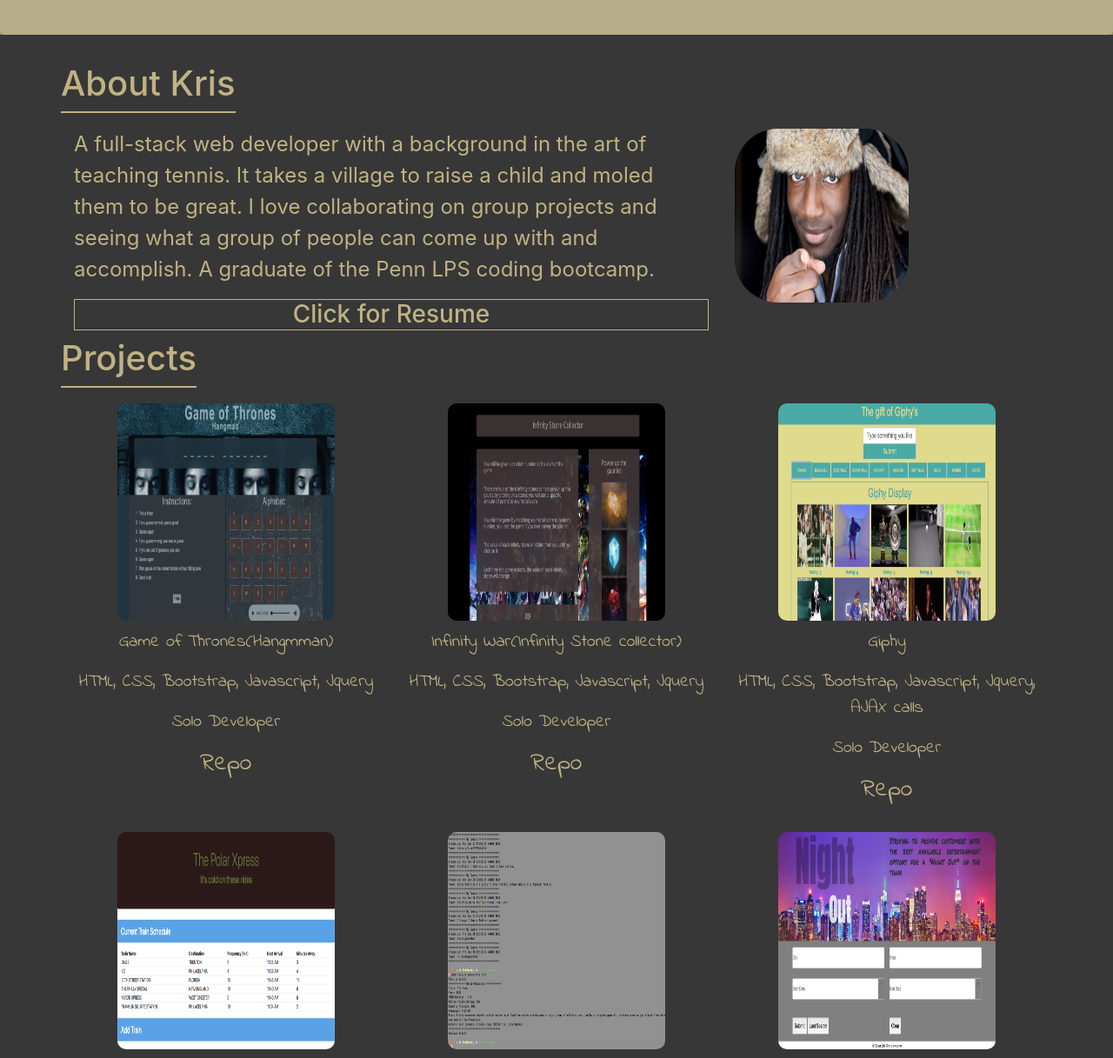
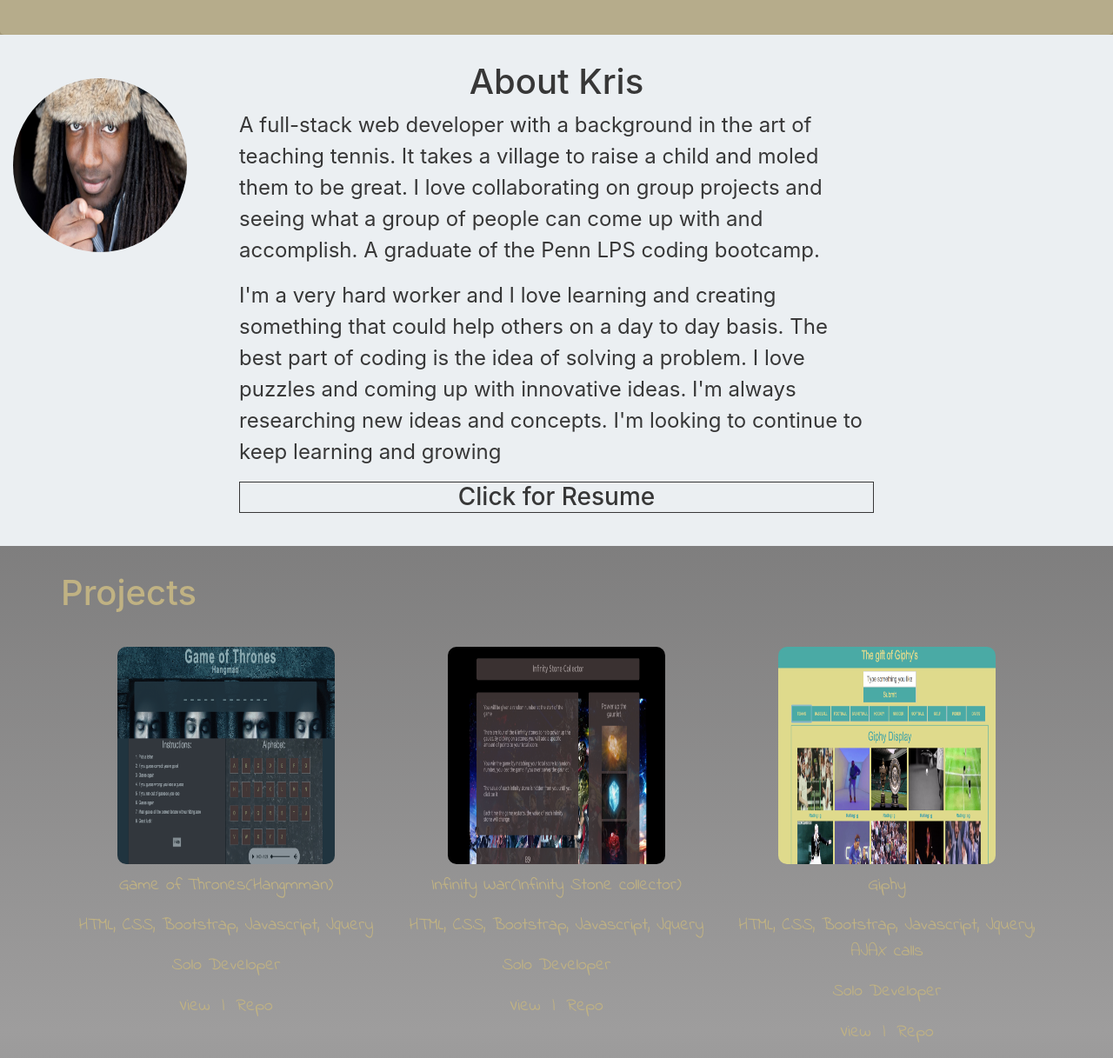
Before and after one commit to krispykrisp12/My-Portfolio, a plain HTML site: page index.html in a window 1280 px wide. Shown: the part 660-1877 px from the top of the page at 87% size. Drawn offline with nearby package versions, Linux system fonts and the light colour scheme; grey boxes are pictures that could not be loaded.

Commit message:
layout update

```diff
--- a/assets/css/style.css
+++ b/assets/css/style.css
@@ -4,10 +4,29 @@
 }
 
 body {
-  background: #373737;
+  /* background: #373737; */
+  background-image: linear-gradient(#373737, #9e9d9d, #111111);
   color: #c0b283;
+  /* ================================= */
+  /* background-image: linear-gradient(black, grey, black); */
+  /* color: black; */
+}
+/* ====================================== */
+a {
+  color: #373737;
+  text-decoration: none;
 }
 
+a:hover {
+  text-decoration: none;
+  font-size: 110%;
+  color: black;
+}
+
+/* ====================================== */
+.project {
+  margin-top: 30px;
+}
 /*  */
 .jumbotron-scene {
   background: #fff
@@ -20,6 +39,7 @@
   justify-content: center;
   align-items: center;
   position: relative;
+  margin-bottom: 0px;
 }
 
 .color-overlay {
@@ -29,23 +49,24 @@
   opacity: 0.7;
   position: absolute;
 }
-
-.folio {
-  border-bottom: solid #c0b283 2px;
-  margin-bottom: 18px;
-}
 /* My Head Shot */
 .my-pic {
   height: 200px;
   width: 200px;
-  border-radius: 50px;
+  border-radius: 100%;
 }
 .jumbotron-content {
   font-size: 50px;
   z-index: 1;
 }
-#bio_para {
+.bio_para {
   font-size: 24px;
+}
+
+.second_section {
+  background: #ebeff2;
+  color: #373737;
+  padding: 30px;
 }
 
 .linking {
@@ -77,13 +98,41 @@
   text-align: center;
   border-radius: 10px;
   margin-bottom: 10px;
+  margin-top: 20px;
 }
-
+/* =========================== */
 .sizing-positioning {
   text-align: center;
   font-family: "Indie Flower", cursive;
   font-size: 20px;
+  padding: 10px;
 }
+
+.sizing-positioning:hover {
+  transition: opacity 2s ease-in;
+  background: rgb(41, 40, 40);
+  opacity: 0.7;
+  border-radius: 10px;
+}
+
+button {
+  background: none;
+  border: none;
+  color: #c0b283;
+}
+
+button a:hover {
+  background-image: linear-gradient(#373737, #9e9d9d, #111111);
+  color: #bea13f;
+  /* color: #c0b283; */
+  padding: 5px;
+  border-radius: 10px;
+}
+
+a {
+  color: #c0b283;
+}
+/* =========================== */
 
 /* Footer */
 .email {
@@ -98,9 +147,20 @@
 }
 .resume {
   text-align: center;
-  border: 1px solid #c0b283;
+  border: 1px solid #373737;
+}
+.resume a {
+  color: #373737;
+}
+.content {
+  margin: 0px auto;
+}
+.about {
+  margin: 0px auto;
 }
 
-a {
-  color: #c0b283;
+.profile_picture {
+  position: absolute;
+  top: 750px;
+  left: 0px;
 }
--- a/index.html
+++ b/index.html
@@ -39,44 +39,58 @@
       <div class="color-overlay"></div>
     </div>
     <!-- Container -->
+      <div class="second_section">
 
+        <div class="col-md-4 profile_picture">
+            <img
+              class="my-pic"
+              src="assets/images/me.jpg"
+              alt="A picture of Kris"
+            />
+          </div>
           <div class="container">
               <div class="row">
-              <div class="folio">
+                  <div class="about">
                       <h1>About Kris</h1>
                   </div>
               </div>
             </div>
       <div class="container">
         <div class="row">
-          <div class="col-md-8">
-            <p id="bio_para">
+          <div class="col-md-8 content">
+            <p class="bio_para">
               A full-stack web developer with a background in the art of
               teaching tennis. It takes a village to raise a child and moled
               them to be great. I love collaborating on group projects and
               seeing what a group of people can come up with and accomplish. A graduate of the Penn LPS coding bootcamp.
             </p>
+            <p class="bio_para"> I'm a very hard worker and I love learning and creating something
+              that could help others on a day to day basis. The best part of
+              coding is the idea of solving a problem. I love puzzles and coming
+              up with innovative ideas. I'm always researching new ideas and concepts. I'm
+              looking to continue to keep learning and growing</p>
             <h3 class="resume"><a href="assets/Files/Kris_W_Resume.pdf" target="_blank">Click for Resume</a></h3>
           </div>
-          <div class="col-md-4">
+          <!-- <div class="col-md-4">
             <img
               class="my-pic"
               src="assets/images/me.jpg"
               alt="A picture of Kris"
             />
+          </div> -->
         </div>
       </div>
     </div>
       <!-- Top Portfolio Section -->
       <div class="container">
         <div class="row">
-          <div class="folio"><h1>Projects</h1></div>
+          <div class="project"><h1>Projects</h1></div>
         </div>
       </div>
       <!-- Portfolio Section -->
       <div class="container">
         <div class="row">
-          <div class="col-md-4 sizing-positioning">
+          <div class="col-md-4 sizing-positioning ">
             <a
               href="https://krispykrisp12.github.io/Word-Guess-Game/"
               target="_blank"
@@ -88,7 +102,9 @@
             <p>Game of Thrones(Hangmman)</p>
             <p>HTML, CSS, Bootstrap, Javascript, Jquery</p>
             <p>Solo Developer</p>
-            <h3><a href="https://github.com/krispykrisp12/Word-Guess-Game">Repo</a></h3>
+            <!-- Links to the deployed site and the github repo -->
+            <button><a href="https://krispykrisp12.github.io/Word-Guess-Game/" target="_blank">View</a></button> | <button><a href="https://github.com/krispykrisp12/Word-Guess-Game" target="_blank">Repo</a></button>
+
           </div>
           <div class="col-md-4 sizing-positioning">
             <a
@@ -102,7 +118,7 @@
             <p>Infinity War(Infinity Stone collector)</p>
             <p>HTML, CSS, Bootstrap, Javascript, Jquery</p>
             <p>Solo Developer</p>
-            <h3><a href="https://github.com/krispykrisp12/unit-4-game">Repo</a></h3>
+            <button><a href="https://krispykrisp12.github.io/unit-4-game/" target="_blank">View</a></button> | <button><a href="https://github.com/krispykrisp12/unit-4-game" target="_blank">Repo</a></button>
           </div>
           <div class="col-md-4 sizing-positioning">
             <a href="https://krispykrisp12.github.io/Giphy/" target="_blank"
@@ -114,7 +130,7 @@
             <p>Giphy</p>
             <p>HTML, CSS, Bootstrap, Javascript, Jquery, AJAX calls</p>
             <p>Solo Developer</p>
-            <h3><a href="https://github.com/krispykrisp12/Giphy">Repo</a></h3>
+            <button><a href="https://krispykrisp12.github.io/Giphy/" target="_blank">View</a></button> | <button><a href="https://github.com/krispykrisp12/Giphy" target="_blank">Repo</a></button>
           </div>
         </div>
       </div>
@@ -136,7 +152,9 @@
             <p>Train Schedule</p>
             <p>Bootstrap, CSS, Javascript, Jquery, Moment.js, Firebase</p>
             <p>Solo Developer</p>
-            <h3><a href="https://github.com/krispykrisp12/Train-Schedule">Repo</a></h3>
+            <!-- Links to the deployed site and the github repo -->
+            <button><a href="https://krispykrisp12.github.io/train-schedule/" target="_blank">View</a></button> | <button><a href="https://github.com/krispykrisp12/train-schedule" target="_blank">Repo</a></button>
+
           </div>
           <div class="col-md-4 sizing-positioning">
             <a
@@ -150,7 +168,8 @@
             <p>Liri Bot</p>
             <p>Javascript, Node.js</p>
             <p>Solo Developer</p>
-            <h3><a href="https://github.com/krispykrisp12/liri-node-app">Repo</a></h3>
+            <!-- Links to the deployed site and the github repo -->
+            <button><a href="https://krispykrisp12.github.io/train-schedule/" target="_blank">View</a></button> | <button><a href="https://github.com/krispykrisp12/train-schedule" target="_blank">Repo</a></button>
           </div>
           <div class="col-md-4 sizing-positioning">
             <a href="https://krispykrisp12.github.io/Night-Out/" target="_blank"
@@ -162,7 +181,8 @@
             <p>Night Out</p>
             <p>HTML, CSS, Bootstrap, Javascript, Jquery, AJAX calls</p>
             <p>Frontend Developer</p>
-            <h3><a href="https://github.com/krispykrisp12/Night-Out">Repo</a></h3>
+            <!-- Links to the deployed site and the github repo -->
+            <button><a href="https://krispykrisp12.github.io/train-schedule/" target="_blank">View</a></button> | <button><a href="https://github.com/krispykrisp12/train-schedule" target="_blank">Repo</a></button>
           </div>
         </div>
       </div>
@@ -181,9 +201,8 @@
             <p>Friend Finder</p>
             <p>Bootstrap, Javascript, Jquery, Node.js</p>
             <p>Solo Developer</p>
-            <h3>
-              <a href="https://github.com/krispykrisp12/FriendFinder">Repo</a>
-            </h3>
+           <!-- Links to the deployed site and the github repo -->
+           <button><a href="https://fierce-earth-18516.herokuapp.com/" target="_blank">View</a></button> | <button><a href="https://github.com/krispykrisp12/friendfinder" target="_blank">Repo</a></button>
           </div>
           <div class="col-md-4 sizing-positioning">
             <a
@@ -199,8 +218,10 @@
               Bootstrap, Javascript, Node.js, Passport, Sequelize, Handlebars.js
             </p>
             <p>Front Developer</p>
-            <h3><a href="https://github.com/Project2-Team4/Project2">Repo</a></h3>
+            <!-- Links to the deployed site and the github repo -->
+            <button><a href="https://ancient-badlands-85489.herokuapp.com/" target="_blank">View</a></button> | <button><a href="https://github.com/krispykrisp12/project2" target="_blank">Repo</a></button>
           </div>
+
           <div class="col-md-4 sizing-positioning">
             <a href="https://thawing-river-16138.herokuapp.com/" target="_blank"
               ><img
@@ -214,7 +235,8 @@
               node.js
             </p>
             <p>Solo Developer</p>
-            <h3><a href="https://github.com/krispykrisp12/Scraper">Repo</a></h3>
+            <!-- Links to the deployed site and the github repo -->
+            <button><a href="https://thawing-river-16138.herokuapp.com/" target="_blank">View</a></button> | <button><a href="https://github.com/krispykrisp12/Mongo-Scraper" target="_blank">Repo</a></button>
           </div>
         </div>
       </div>
@@ -229,7 +251,8 @@
                   <p>Click Bait</p>
                   <p>Bootstrap, Javascript, Jquery, Node.js</p>
                   <p>Solo Developer</p>
-                  <h3><a href="https://github.com/krispykrisp12/Click-Bait">Repo</a></h3>
+                  <!-- Links to the deployed site and the github repo -->
+                  <button><a href="https://krispykrisp12.github.io/Click-Bait/" target="_blank">View</a></button> | <button><a href="https://github.com/krispykrisp12/Click-Bait" target="_blank">Repo</a></button>
               </div>
             <div class="links col-md-4"></div>
 
```
Lines whose indentation alone changed are shown as unchanged.
